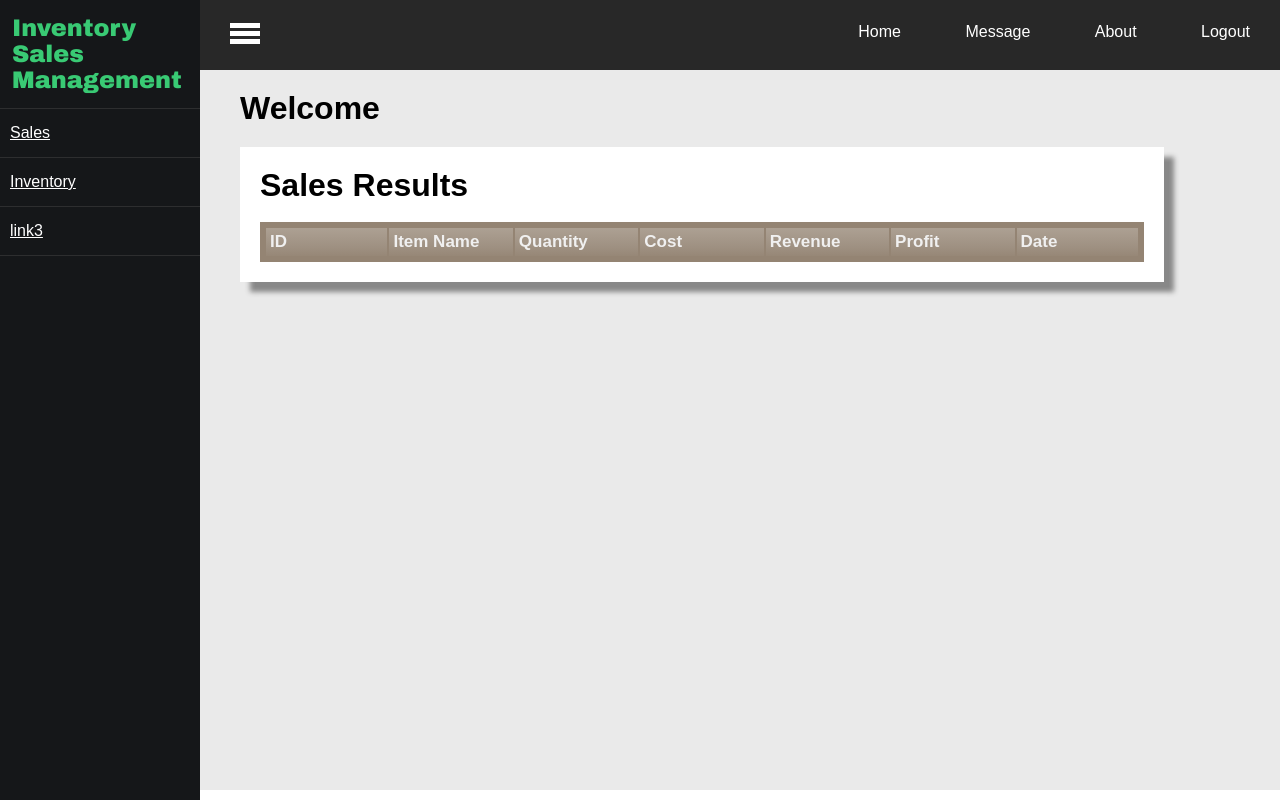
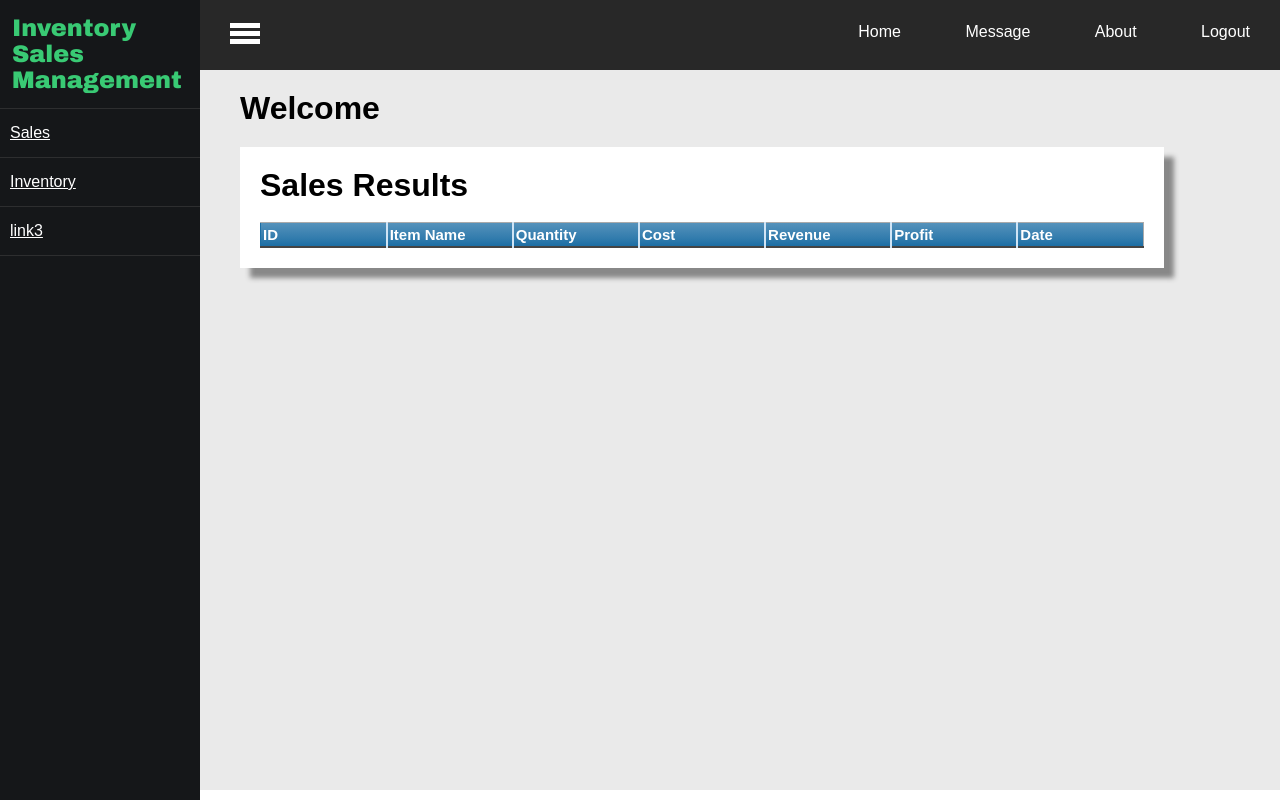
Before and after one commit to kiritoty/Inventory-management-system, a PHP site: page /sales.php in a window 1280 px wide. Run offline with PHP 8.4, Linux system fonts and the light colour scheme; the visitor is signed in with stand-in values (Sample User, id 1); data that the repository does not hold is empty.

Commit message:
functions affective

```diff
--- a/css/inventory.css
+++ b/css/inventory.css
@@ -30,16 +30,17 @@
     width: 100%;
     height: 100%;
     overflow: auto;
-    background-color: rgb(0,0,0);
     background-color: rgba(0,0,0,0.4);
 }
 
 .modal-content {
-    background-color: #fefefe;
+    background-color: lightgoldenrodyellow;
     margin: auto;
 	padding: 30px;
     border: 1px solid #888;
+    border-radius: 80px;
     width: 20%;
+    box-shadow: 10px 10px 5px black;
 }
 
 .close {
--- a/css/sales.css
+++ b/css/sales.css
@@ -84,44 +84,60 @@
 	visibility: hidden;
 }
 
-table.cinereousTable {
-  border: 6px solid #948473;
-  background-color: #FFE3C6;
-  text-align: center;
+table.blueTable {
+  border: 1px solid #1C6EA4;
+  background-color: #EEEEEE;
+  width: 100%;
+  text-align: left;
+  border-collapse: collapse;
 }
-table.cinereousTable td, table.cinereousTable th {
-  border: 2px solid #948473;
-  padding: 4px 4px;
+table.blueTable td, table.blueTable th {
+  border: 1px solid #AAAAAA;
+  padding: 3px 2px;
 }
-table.cinereousTable tbody td {
+table.blueTable tbody td {
   font-size: 13px;
 }
-table.cinereousTable thead {
-  background: #948473;
-  background: -moz-linear-gradient(top, #afa396 0%, #9e9081 66%, #948473 100%);
-  background: -webkit-linear-gradient(top, #afa396 0%, #9e9081 66%, #948473 100%);
-  background: linear-gradient(to bottom, #afa396 0%, #9e9081 66%, #948473 100%);
+table.blueTable tr:nth-child(even) {
+  background: #D0E4F5;
 }
-table.cinereousTable thead th {
-  font-size: 17px;
+table.blueTable thead {
+  background: #1C6EA4;
+  background: -moz-linear-gradient(top, #5592bb 0%, #327cad 66%, #1C6EA4 100%);
+  background: -webkit-linear-gradient(top, #5592bb 0%, #327cad 66%, #1C6EA4 100%);
+  background: linear-gradient(to bottom, #5592bb 0%, #327cad 66%, #1C6EA4 100%);
+  border-bottom: 2px solid #444444;
+}
+table.blueTable thead th {
+  font-size: 15px;
   font-weight: bold;
-  color: #F0F0F0;
-  text-align: left;
-  border-left: 2px solid #948473;
+  color: #FFFFFF;
+  border-left: 2px solid #D0E4F5;
 }
-table.cinereousTable thead th:first-child {
+table.blueTable thead th:first-child {
   border-left: none;
 }
 
-table.cinereousTable tfoot {
-  font-size: 16px;
+table.blueTable tfoot {
+  font-size: 14px;
   font-weight: bold;
-  color: #F0F0F0;
-  background: #948473;
-  background: -moz-linear-gradient(top, #afa396 0%, #9e9081 66%, #948473 100%);
-  background: -webkit-linear-gradient(top, #afa396 0%, #9e9081 66%, #948473 100%);
-  background: linear-gradient(to bottom, #afa396 0%, #9e9081 66%, #948473 100%);
+  color: #FFFFFF;
+  background: #D0E4F5;
+  background: -moz-linear-gradient(top, #dcebf7 0%, #d4e6f6 66%, #D0E4F5 100%);
+  background: -webkit-linear-gradient(top, #dcebf7 0%, #d4e6f6 66%, #D0E4F5 100%);
+  background: linear-gradient(to bottom, #dcebf7 0%, #d4e6f6 66%, #D0E4F5 100%);
+  border-top: 2px solid #444444;
 }
-table.cinereousTable tfoot td {
-  font-size: 16px;
+table.blueTable tfoot td {
+  font-size: 14px;
 }
+table.blueTable tfoot .links {
+  text-align: right;
+}
+table.blueTable tfoot .links a{
+  display: inline-block;
+  background: #1C6EA4;
+  color: #FFFFFF;
+  padding: 2px 8px;
+  border-radius: 5px;
+}
--- a/inventory.php
+++ b/inventory.php
@@ -55,7 +55,7 @@
 				</div>
 				<div id="addItem">
 					<button id="editBtn" onclick="edit()">Edit</button>
-					<button id="addBtn" class="Btn">Add/Delete Item</button>
+					<button id="addBtn" class="Btn">Add Item</button>
 					<button id="updateBtn" class="Btn">Update Sale</button>
 					<form id="submit" action="<?php echo htmlspecialchars($_SERVER["PHP_SELF"]);?>" method="post">
 						<div id="addModal" onclick="model()" class="modal">
@@ -63,7 +63,6 @@
     							<span class="close">&times;</span>
 								<div class="modal-body">
 									<table>
-										<tr><td>Item Id: </td><td><input type="text" placeholder="itemId" name="itemId"></td></tr>
 										<tr><td>Item Name: </td><td><input type="text" placeholder="itemName" name="item"></td></tr>
 										<tr><td>#In-Stock: </td><td><input type="text" placeholder="storage" name="storage"></td></tr>
 										<tr><td>Unit Price: </td><td><input type="text" placeholder="unitPrice" name="unitPrice"></td></tr>
@@ -94,8 +93,8 @@
 									<table>
 										<tr><td>Item Id: </td><td><input type="text" placeholder="itemId" name="itemId"></td></tr>
 										<tr><td>Item Name: </td><td><input type="text" placeholder="itemName" name="item"></td></tr>
+										<tr><td>Quantity: </td><td><input type="text" placeholder="quantity" name="quantity"></td></tr>
 										<tr><td>Date: </td><td><input type="date" placeholder="date" name="date"></td></tr>
-										<tr><td>Quantity: </td><td><input type="text" placeholder="quantity" name="quantity"></td></tr>
 									</table>
 									<br>
 									<button id="editBtn" name="updateSale">Update Sale</button>
@@ -103,7 +102,6 @@
 							</div>
 						</div>
 						<div>
-							<?php echo $message; ?>
 						</div>
 						<br>
 					</div>
--- a/inventoryAction.php
+++ b/inventoryAction.php
@@ -23,17 +23,17 @@
 				$message = "Error: " . $sql . "<br>" . $db->error;
 			}
       	}else if(isset($_POST['delete'])){
-      		$itemName = mysqli_real_escape_string($db,$_POST['item']);
-      	  	$sql = "SELECT * FROM product WHERE item = '$itemName'";
+	      	$itemId = mysqli_real_escape_string($db,$_POST['itemId']);
+      	  	$sql = "SELECT * FROM product WHERE id = '$itemId'";
 	      	$result = mysqli_query($db,$sql);
 	      	$row = mysqli_fetch_array($result,MYSQLI_ASSOC);
 	      	$count = mysqli_num_rows($result);
 	      	if($count == 0) {
 	      		$message = "item not exist";
 	      	}else {
-			    $sql = "DELETE FROM product WHERE item = '$itemName'";
+			    $sql = "DELETE FROM product WHERE id = '$itemId'";
 				if ($db->query($sql) === TRUE) {
-					$message = "item $itemName delete.";
+					$message = "item $itemId delete.";
 				} else {
 					$message = "Error: " . $sql . "<br>" . $db->error;
 				}
@@ -59,8 +59,8 @@
 		      	$itemUnitPrice = mysqli_real_escape_string($db,$_POST[$theUnitPrice]);
 		      	$itemSellPrice = mysqli_real_escape_string($db,$_POST[$theSellPrice]);
 		      	$itemDate = mysqli_real_escape_string($db,$_POST[$theDate]);
+				$month = substr($itemDate, 0, 2);
 		      	$day = substr($itemDate, 3, 2);
-		      	$month = substr($itemDate, 0, 2);
 		      	$year = substr($itemDate, 6, 4);
 	    		$sql = "SELECT * FROM product WHERE id = '$id'";
 		      	$result = mysqli_query($db,$sql);
@@ -104,10 +104,14 @@
 	      		$cost = $row["unitPrice"] * $itemQuantity;
 	      		$revenue = $row["sellPrice"] * $itemQuantity;
 	      		$profit = $revenue - $cost;
-	      		$sql = "INSERT INTO sales(itemId,item,quantity,cost,revenue,profit,date,month,year)
-				VALUES ('$itemId','$itemName','$itemQuantity','$cost','$revenue','$profit','$day','$month','$year')";
+				$leave = $row["storage"] - $itemQuantity;
+	      		$sql = "UPDATE product SET storage='$leave'";
 				if ($db->query($sql) === TRUE) {
+					$sql = "INSERT INTO sales(itemId,item,quantity,cost,revenue,profit,date,month,year)
+					VALUES ('$itemId','$itemName','$itemQuantity','$cost','$revenue','$profit','$day','$month','$year')";
+					$db->query($sql);
 					$message = "id $itemId updated.";
+					header("Refresh:1");
 				} else {
 					$message = "Error: " . $sql . "<br>" . $db->error;
 				}
--- a/js/sales.js
+++ b/js/sales.js
@@ -2,8 +2,7 @@ window.onload = createTable;
 
 function createTable() {
 	var table = document.createElement("table");
-	table.className = "cinereousTable";
-	//table.style.width = "50%";
+	table.className = "blueTable";
 	var head = table.createTHead();
 	var row1 = document.createElement("tr");
 	var row1col1 = document.createElement("th");
```
Also changed, not shown: default.php (+17 -17 lines), js/inventory.js (+10 -3 lines).
